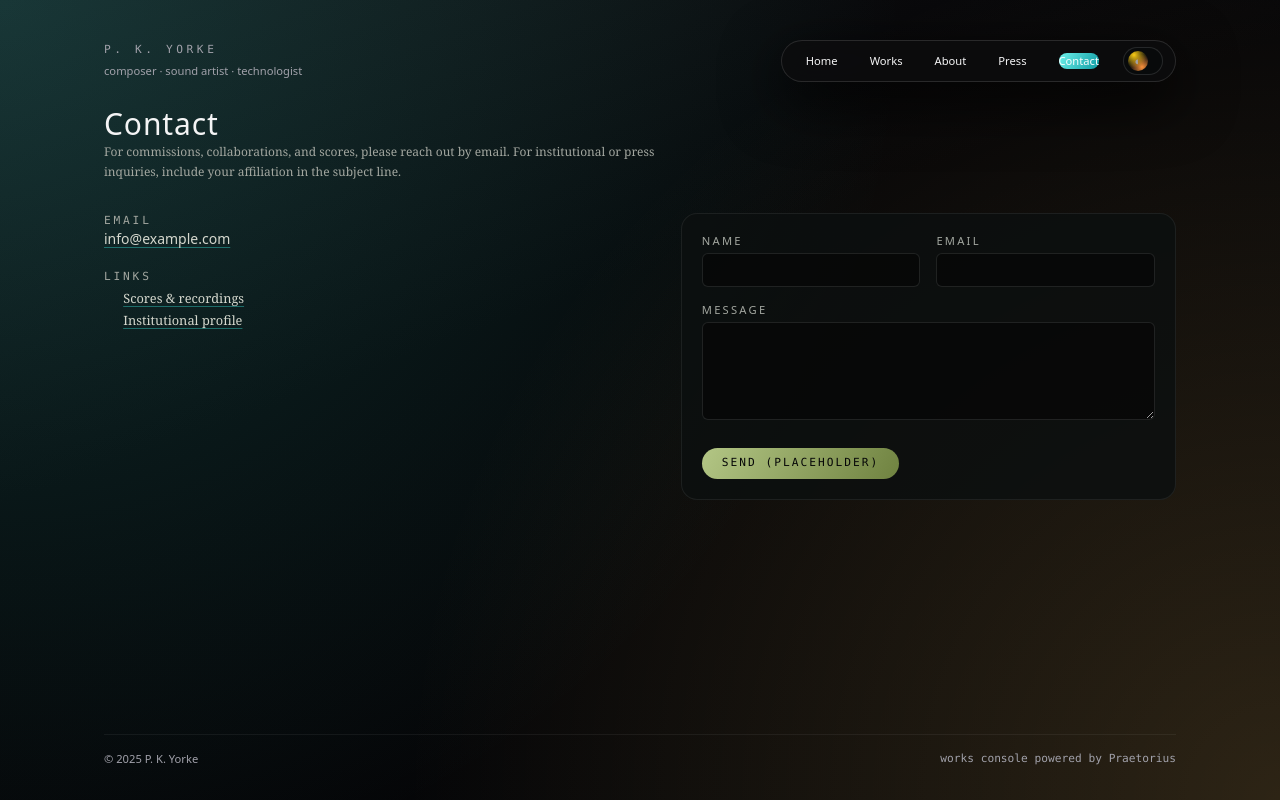
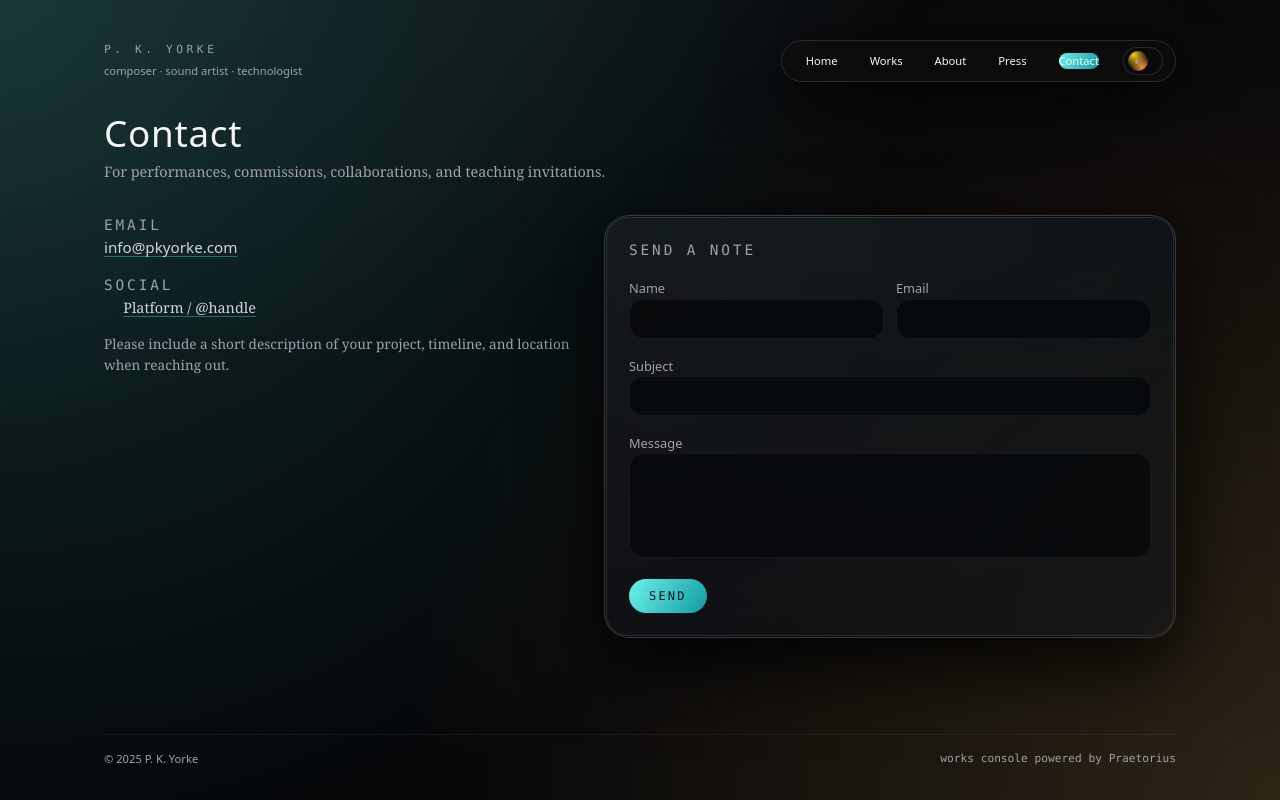
Before and after one commit to pkyorke/web, a React (Vite) app in the folder website/: page /web/contact in a window 1280 px wide. Built offline with nearby package versions, Linux system fonts and the light colour scheme.

Commit message:
Update ContactPage.tsx

```diff
--- a/website/src/pages/ContactPage.tsx
+++ b/website/src/pages/ContactPage.tsx
@@ -1,108 +1,118 @@
 import React from "react";
+import { motion } from "framer-motion";
 
 const ContactPage: React.FC = () => {
   return (
     <section className="space-y-8">
-      <header className="space-y-3">
-        <h1 className="text-2xl md:text-3xl">Contact</h1>
-        <p className="max-w-xl text-xs leading-relaxed text-[#A3A7A0]">
-          For commissions, collaborations, and scores, please reach out by
-          email. For institutional or press inquiries, include your affiliation
-          in the subject line.
+      <header className="space-y-2 max-w-xl">
+        <h2>Contact</h2>
+        <p className="text-[0.9rem] text-[color:var(--fg-muted)]">
+          For performances, commissions, collaborations, and teaching
+          invitations.
         </p>
       </header>
 
-      <div className="grid gap-8 md:grid-cols-[minmax(0,1.1fr)_minmax(0,1fr)]">
+      <div className="grid gap-8 lg:grid-cols-[minmax(0,0.9fr)_minmax(0,1.1fr)] lg:items-start">
         {/* Left: direct info */}
-        <div className="space-y-5 text-sm text-[#D5D8CE]">
+        <div className="space-y-4 text-[0.9rem] text-[color:var(--fg-soft)]">
           <div>
-            <div className="text-[0.7rem] font-mono uppercase tracking-[0.25em] text-[#A3A7A0]">
+            <div className="font-mono uppercase tracking-[0.2em] text-[color:var(--fg-muted)]">
               Email
             </div>
             <a
-              href="mailto:info@example.com"
-              className="text-sm underline decoration-[#879B4A]/50 underline-offset-4 hover:text-[#F4F5ED]"
+              href="mailto:info@pkyorke.com"
+              className="text-[0.95rem] underline-offset-4"
             >
-              info@example.com
+              info@pkyorke.com
             </a>
           </div>
 
           <div>
-            <div className="mb-1 text-[0.7rem] font-mono uppercase tracking-[0.25em] text-[#A3A7A0]">
-              Links
+            <div className="font-mono uppercase tracking-[0.2em] text-[color:var(--fg-muted)]">
+              Social
             </div>
-            <ul className="space-y-1 text-[0.8rem]">
+            <ul className="space-y-1">
+              {/* ⬇️ Replace with real handles/links */}
               <li>
-                <a
-                  href="#"
-                  className="underline decoration-[#879B4A]/40 underline-offset-4"
-                >
-                  Scores &amp; recordings
-                </a>
-              </li>
-              <li>
-                <a
-                  href="#"
-                  className="underline decoration-[#879B4A]/40 underline-offset-4"
-                >
-                  Institutional profile
+                <a href="https://example.com" target="_blank" rel="noreferrer">
+                  Platform / @handle
                 </a>
               </li>
             </ul>
           </div>
+
+          <p className="text-[0.85rem] text-[color:var(--fg-muted)]">
+            Please include a short description of your project, timeline, and
+            location when reaching out.
+          </p>
         </div>
 
-        {/* Right: simple form shell */}
-        <div className="rounded-2xl border border-white/7 bg-[#0C1010]/85 p-5">
-          <form
-            className="space-y-4 text-xs"
-            onSubmit={(e) => {
-              e.preventDefault();
-              // You can wire this to a backend or form service later.
-            }}
-          >
-            <div className="grid gap-4 sm:grid-cols-2">
-              <label className="space-y-1">
-                <span className="block text-[0.7rem] uppercase tracking-[0.2em] text-[#A3A7A0]">
+        {/* Right: glass contact card */}
+        <motion.div
+          className="glass-panel relative p-5 sm:p-6"
+          whileHover={{ y: -4, scale: 1.01 }}
+        >
+          <div className="pointer-events-none absolute inset-px rounded-[1.4rem] border border-[color:var(--glass-border-soft)]" />
+          <form className="relative z-10 space-y-4 text-[0.9rem] text-[color:var(--fg-soft)]">
+            <div className="font-mono uppercase tracking-[0.2em] text-[color:var(--fg-muted)]">
+              Send a note
+            </div>
+
+            <div className="grid gap-3 sm:grid-cols-2">
+              <div className="space-y-1">
+                <label className="text-[0.8rem] text-[color:var(--fg-muted)]">
                   Name
-                </span>
+                </label>
                 <input
                   type="text"
-                  className="w-full rounded-md border border-white/10 bg-black/40 px-3 py-2 text-xs text-[#F2F3F0] outline-none ring-0 focus:border-[#879B4A]"
+                  className="w-full rounded-[0.9rem] border border-[color:var(--line-subtle)] bg-[rgba(8,10,12,0.95)] px-3 py-2 text-[0.9rem] outline-none focus:border-[color:var(--accent-soft)]"
                 />
-              </label>
-              <label className="space-y-1">
-                <span className="block text-[0.7rem] uppercase tracking-[0.2em] text-[#A3A7A0]">
+              </div>
+              <div className="space-y-1">
+                <label className="text-[0.8rem] text-[color:var(--fg-muted)]">
                   Email
-                </span>
+                </label>
                 <input
                   type="email"
-                  className="w-full rounded-md border border-white/10 bg-black/40 px-3 py-2 text-xs text-[#F2F3F0] outline-none ring-0 focus:border-[#879B4A]"
+                  className="w-full rounded-[0.9rem] border border-[color:var(--line-subtle)] bg-[rgba(8,10,12,0.95)] px-3 py-2 text-[0.9rem] outline-none focus:border-[color:var(--accent-soft)]"
                 />
+              </div>
+            </div>
+
+            <div className="space-y-1">
+              <label className="text-[0.8rem] text-[color:var(--fg-muted)]">
+                Subject
               </label>
+              <input
+                type="text"
+                className="w-full rounded-[0.9rem] border border-[color:var(--line-subtle)] bg-[rgba(8,10,12,0.95)] px-3 py-2 text-[0.9rem] outline-none focus:border-[color:var(--accent-soft)]"
+              />
             </div>
-            <label className="space-y-1 block">
-              <span className="block text-[0.7rem] uppercase tracking-[0.2em] text-[#A3A7A0]">
+
+            <div className="space-y-1">
+              <label className="text-[0.8rem] text-[color:var(--fg-muted)]">
                 Message
-              </span>
+              </label>
               <textarea
-                rows={5}
-                className="w-full rounded-md border border-white/10 bg-black/40 px-3 py-2 text-xs text-[#F2F3F0] outline-none ring-0 focus:border-[#879B4A]"
+                rows={4}
+                className="w-full resize-none rounded-[0.9rem] border border-[color:var(--line-subtle)] bg-[rgba(8,10,12,0.95)] px-3 py-2 text-[0.9rem] outline-none focus:border-[color:var(--accent-soft)]"
               />
-            </label>
+            </div>
 
-            <button
+            <motion.button
               type="submit"
-              className="mt-2 inline-flex items-center rounded-full px-5 py-2 text-[0.7rem] font-mono uppercase tracking-[0.18em] text-[#050607]"
+              whileHover={{ scale: 1.03 }}
+              whileTap={{ scale: 0.97 }}
+              className="inline-flex items-center rounded-full px-5 py-2 text-[0.75rem] font-mono uppercase tracking-[0.18em] text-[color:var(--fg-invert)]"
               style={{
                 backgroundImage:
-                  "linear-gradient(120deg,#B3C685,#6F8240)",
+                  "linear-gradient(120deg,var(--accent-soft),var(--accent-deep))",
               }}
             >
-              Send (placeholder)
-            </button>
+              Send
+            </motion.button>
           </form>
-        </div>
+        </motion.div>
       </div>
     </section>
   );
```
